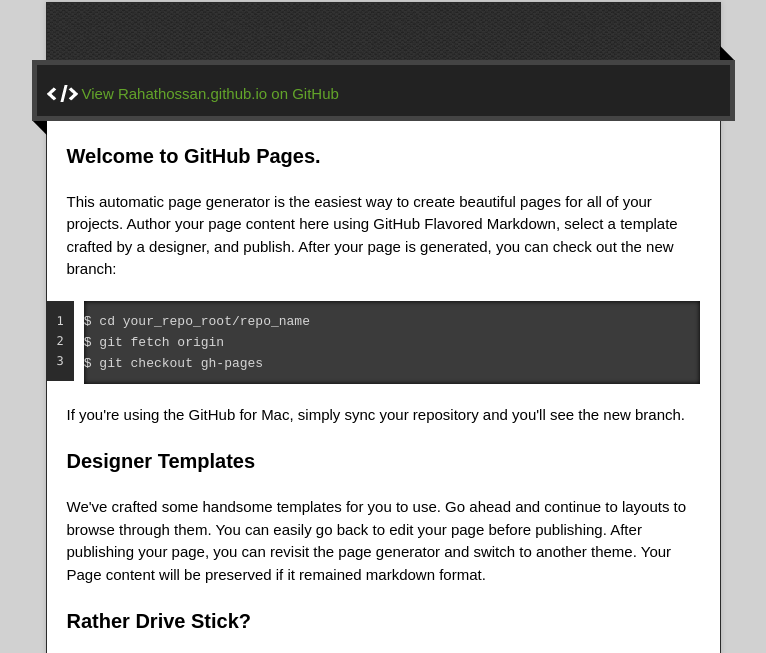
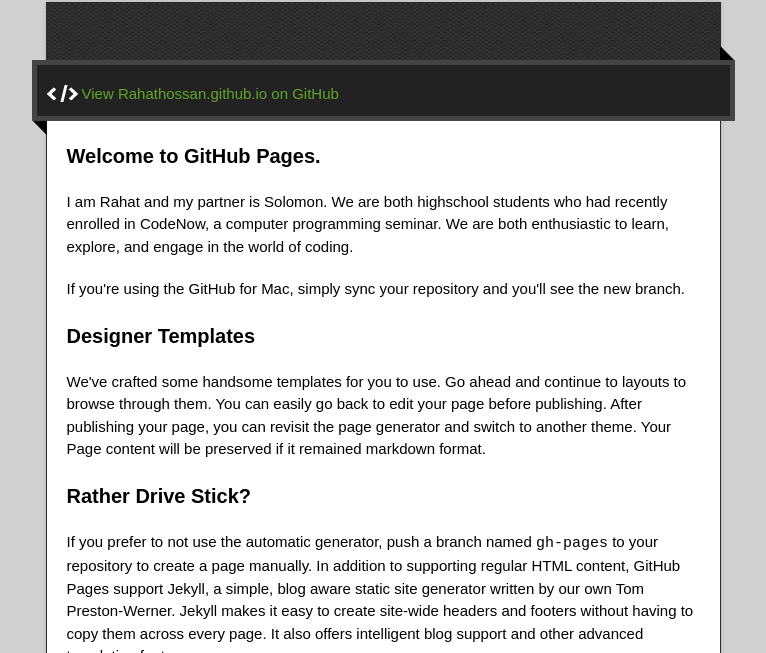
Before and after one commit to TseSharp/rahathossan.github.io, a plain HTML site: page index.html in a window 1280 px wide. Shown: the part 128-781 px from the top of the page, without its empty margins (257-1023 px from the left). Drawn offline with nearby package versions, Linux system fonts and the light colour scheme.

Commit message:
Update index.html

```diff
--- a/index.html
+++ b/index.html
@@ -35,14 +35,10 @@
         </div>
         <article class="markdown-body">
           <h3>
-<a name="welcome-to-github-pages" class="anchor" href="#welcome-to-github-pages"><span class="octicon octicon-link"></span></a>Welcome to GitHub Pages.</h3>
+<a name="Who are we?" class="anchor" href="#welcome-to-github-pages"><span class="octicon octicon-link"></span></a>Welcome to GitHub Pages.</h3>
 
-<p>This automatic page generator is the easiest way to create beautiful pages for all of your projects. Author your page content here using GitHub Flavored Markdown, select a template crafted by a designer, and publish. After your page is generated, you can check out the new branch:</p>
+<p> I am Rahat and my partner is Solomon. We are both highschool students who had recently enrolled in CodeNow, a computer programming seminar. We are both enthusiastic to learn, explore, and engage in the world of coding.</p>
 
-<pre><code>$ cd your_repo_root/repo_name
-$ git fetch origin
-$ git checkout gh-pages
-</code></pre>
 
 <p>If you're using the GitHub for Mac, simply sync your repository and you'll see the new branch.</p>
 
```
